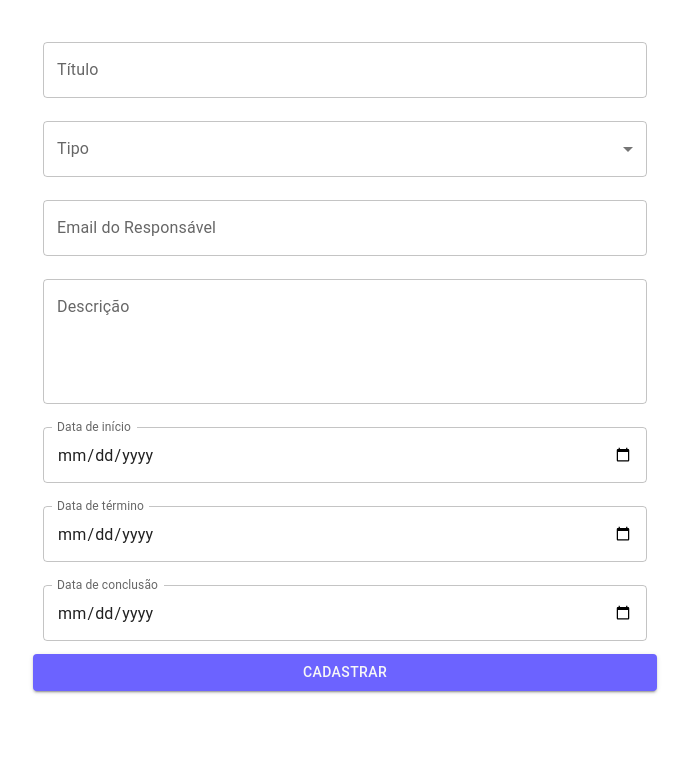
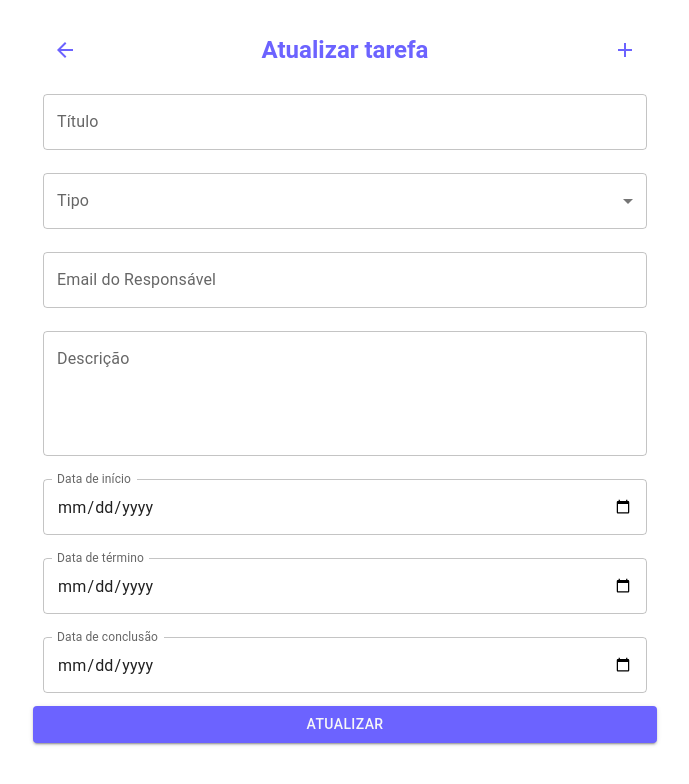
Before and after one commit to ViniciusSantosFS/task-list-app, a React (Vite) app: page /tasks/update/1 in a window 1280 px wide. Shown: the top 784 px of the page, without its empty margins (295-984 px from the left). Built offline with nearby package versions, Linux system fonts and the light colour scheme.

Commit message:
refactor: improve ui components

```diff
--- a/src/components/register-task-header/index.tsx
+++ b/src/components/register-task-header/index.tsx
@@ -1,5 +1,4 @@
 import { useDispatch } from 'react-redux'
-import { useTranslation } from 'react-i18next'
 import { Button } from '@mui/material'
 import { FormHeaderContainer, Title } from './register-task-header.styles'
 import ArrowBackIcon from '@mui/icons-material/ArrowBack'
@@ -10,9 +9,11 @@ import { CreateUser } from 'src/dto/create-user'
 import { CreateUserActionTypes } from 'src/redux/sagas/create-user/action-types'
 import { useNavigate } from 'react-router-dom'
 
-const RegisterTaskHeader = () => {
-    const { t } = useTranslation()
-    const translate = (key: string) => t(`taskForm.${key}`)
+interface Props {
+    title: string
+}
+
+const RegisterTaskHeader = ({ title }: Props) => {
     const dispatch = useDispatch()
     const navigate = useNavigate()
 
@@ -35,7 +36,7 @@ const RegisterTaskHeader = () => {
                     <ArrowBackIcon color={'primary'} fontWeight="bold" />
                 </Button>
                 <Title variant="h5" color={'primary'}>
-                    {translate('register')}
+                    {title}
                 </Title>
                 <Button onClick={() => setIsModalOpen(true)}>
                     <AddIcon />
--- a/src/components/task-form/index.tsx
+++ b/src/components/task-form/index.tsx
@@ -12,9 +12,10 @@ import { Task } from 'src/entity/task'
 interface Props {
     task?: Task
     onSubmit: (task: CreateTask) => void
+    submitButtonTitle: string
 }
 
-const TaskForm = ({ task, onSubmit }: Props) => {
+const TaskForm = ({ task, onSubmit, submitButtonTitle }: Props) => {
     const { t } = useTranslation()
     const translate = (key: string) => t(`taskForm.${key}`)
 
@@ -73,8 +74,10 @@ const TaskForm = ({ task, onSubmit }: Props) => {
                         >
                             <MenuItem value="Feature">Feature</MenuItem>
                             <MenuItem value="Bug">Bug</MenuItem>
-                            <MenuItem value="Task">Documentation</MenuItem>
-                            <MenuItem value="Task">Question</MenuItem>
+                            <MenuItem value="Documentation">
+                                Documentation
+                            </MenuItem>
+                            <MenuItem value="Question">Question</MenuItem>
                         </Input>
                     )}
                 />
@@ -173,7 +176,7 @@ const TaskForm = ({ task, onSubmit }: Props) => {
                     )}
                 />
                 <Button type="submit" variant="contained" color="primary">
-                    {translate('submit')}
+                    {submitButtonTitle}
                 </Button>
             </FormContainer>
         </>
--- a/src/components/task/index.tsx
+++ b/src/components/task/index.tsx
@@ -1,4 +1,4 @@
-import React, { useState } from 'react'
+import React from 'react'
 import { Box, Checkbox, IconButton } from '@mui/material'
 import EditIcon from '@mui/icons-material/Edit'
 import DeleteIcon from '@mui/icons-material/Delete'
@@ -20,11 +20,9 @@ const Task = ({
     onClickDelete,
 }: Props) => {
     const { t } = useTranslation()
-    const [checked, setChecked] = useState(false)
 
-    const onChange = (event: React.ChangeEvent<HTMLInputElement>) => {
-        setChecked(event.target.checked)
-        onChangeCheckBox(event.target.checked)
+    const onChange = () => {
+        onChangeCheckBox(!task.done)
     }
 
     return (
@@ -32,20 +30,22 @@ const Task = ({
             <Checkbox
                 color="primary"
                 onChange={onChange}
-                value={checked}
+                checked={task.done}
                 sx={{ marginRight: 4 }}
             />
             <Box flex={1}>
-                <Title variant="h6" flexGrow={1} checked={checked}>
+                <Title variant="h6" flexGrow={1} checked={task.done}>
                     {task.title}
                 </Title>
-                <Description checked={checked}>
+                <Description checked={task.done}>
                     {task.ownerName} / {task.beginDate} - {task.endDate}
                 </Description>
-                <Description checked={checked}>
+                <Description checked={task.done}>
                     {t('delivery')}: {task.deliveryDate}
                 </Description>
-                <Description checked={checked}>{task.description}</Description>
+                <Description checked={task.done}>
+                    {task.description}
+                </Description>
             </Box>
             <Box
                 sx={{
--- a/src/i18n/index.ts
+++ b/src/i18n/index.ts
@@ -9,6 +9,8 @@ const resources = {
             filterByDate: 'Filtrar por data',
             delivery: 'Prazo',
             warning: 'ATENÇÃO',
+            updateTask: 'Atualizar tarefa',
+            update: 'ATUALIZAR',
             defaultErrorMessage:
                 'Opss algo não saiu como o esperado, caso o erro persista entre em contato com o nosso suporte',
             taskForm: {
@@ -36,12 +38,14 @@ const resources = {
                     invalidDates:
                         'Data de inicio não pode ser menor que data de término ou data de conclusão',
                     dateConflict:
-                        'Esse usuáiro já está com uma tarefa cadastrada para essas datas',
+                        'Esse usuário já está com uma tarefa cadastrada para essas datas',
                 },
             },
             createUser: {
                 errors: {
                     emailAlreadyRegistered: 'Esse email já foi registrado',
+                    userNotFound:
+                        'Esse email não está vinculado a nenhum usuário',
                 },
             },
         },
--- a/src/pages/register-task/index.tsx
+++ b/src/pages/register-task/index.tsx
@@ -6,8 +6,10 @@ import { useDispatch } from 'react-redux'
 import { useNavigate } from 'react-router-dom'
 import { CreateTask } from 'src/dto/create-task'
 import ErrorAlert from 'src/components/error-alert'
+import { useTranslation } from 'react-i18next'
 
 function RegisterTask() {
+    const { t } = useTranslation()
     const dispatch = useDispatch()
     const navigate = useNavigate()
 
@@ -31,8 +33,11 @@ function RegisterTask() {
     return (
         <>
             <ErrorAlert />
-            <RegisterTaskHeader />
-            <TaskForm onSubmit={onSubmit} />
+            <RegisterTaskHeader title={t('taskForm.register')} />
+            <TaskForm
+                onSubmit={onSubmit}
+                submitButtonTitle={t('taskForm.submit')}
+            />
         </>
     )
 }
--- a/src/pages/update-task/index.tsx
+++ b/src/pages/update-task/index.tsx
@@ -7,8 +7,13 @@ import { InitialState } from 'src/redux/types'
 import { UpdateTaskActionTypes } from 'src/redux/sagas/update-task/action-types'
 import { Task } from 'src/entity/task'
 import ErrorAlert from 'src/components/error-alert'
+import { ApplicationError } from 'src/errors/application-error'
+import { SetApplicationErrorActionTypes } from 'src/redux/sagas/set-application-error/action-types'
+import RegisterTaskHeader from 'src/components/register-task-header'
+import { useTranslation } from 'react-i18next'
 
 function UpdateTask() {
+    const { t } = useTranslation()
     const { id } = useParams()
 
     const dispatch = useDispatch()
@@ -23,20 +28,37 @@ function UpdateTask() {
         if (!id) return
 
         const owner = users.find((user) => user.email === task.owner)
-        if (!owner) return
+        if (!owner) {
+            dispatch({
+                type: SetApplicationErrorActionTypes.SET_APPLICATION_ERROR,
+                payload: new ApplicationError('createUser.errors.userNotFound'),
+            })
+            return
+        }
 
-        const taskEntity = new Task({ ...task, id, ownerName: owner.name })
+        const taskEntity = new Task({
+            ...task,
+            id,
+            ownerName: owner.name,
+            ownerEmail: owner.email,
+        })
         dispatch({
             type: UpdateTaskActionTypes.UPDATE_TASK,
             payload: taskEntity,
         })
+
         navigate('/')
     }
 
     return (
         <>
             <ErrorAlert />
-            <TaskForm onSubmit={onSubmit} task={findTaskById()} />
+            <RegisterTaskHeader title={t('updateTask')} />
+            <TaskForm
+                onSubmit={onSubmit}
+                task={findTaskById()}
+                submitButtonTitle={t('update')}
+            />
         </>
     )
 }
```
